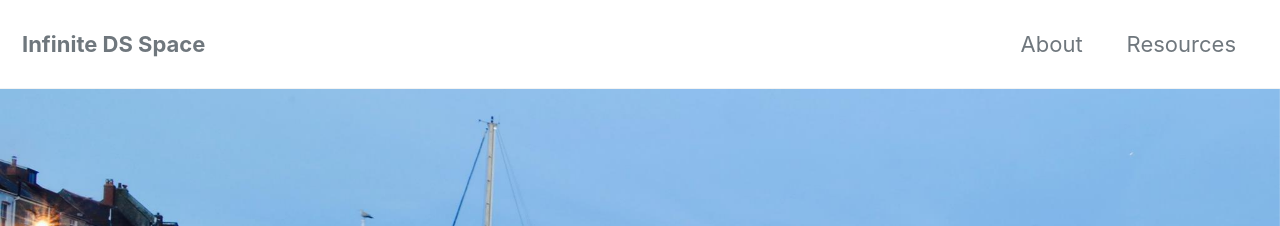
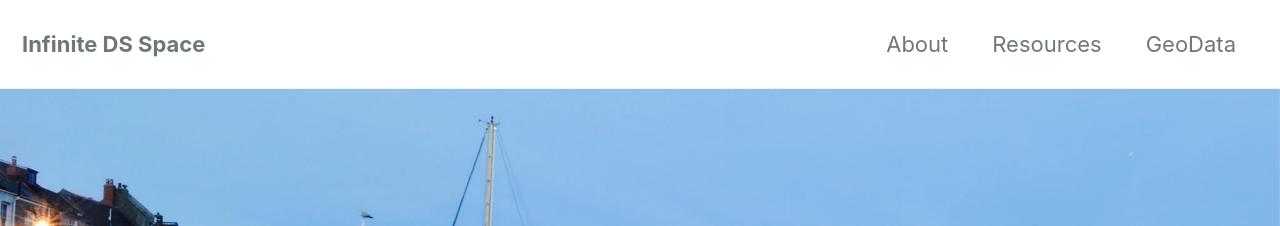
Before and after one commit to ns3115neha/ns3115neha.github.io, a Jekyll site: the page built from index.html, in a window 1280 px wide and 900 px high. Shown: the top 226 px of the window. Built offline with Jekyll 4.4.1, drawn with Linux system fonts in a browser that asks for light colours; cached includes are drawn as plain includes; nearby versions of some CDN libraries; the list of posts is cut into pages by our own code.

Commit message:
Update navigation.yml

```diff
--- a/_data/navigation.yml
+++ b/_data/navigation.yml
@@ -4,8 +4,8 @@ main:
     url: /about/
   - title: "Resources"
     url: /resources/
-  # - title: "About"
-  #   url: https://mmistakes.github.io/minimal-mistakes/about/
+  - title: "GeoData"
+    url: /GeoSpatial/
   # - title: "Sample Posts"
   #   url: /year-archive/
   # - title: "Sample Collections"
```
